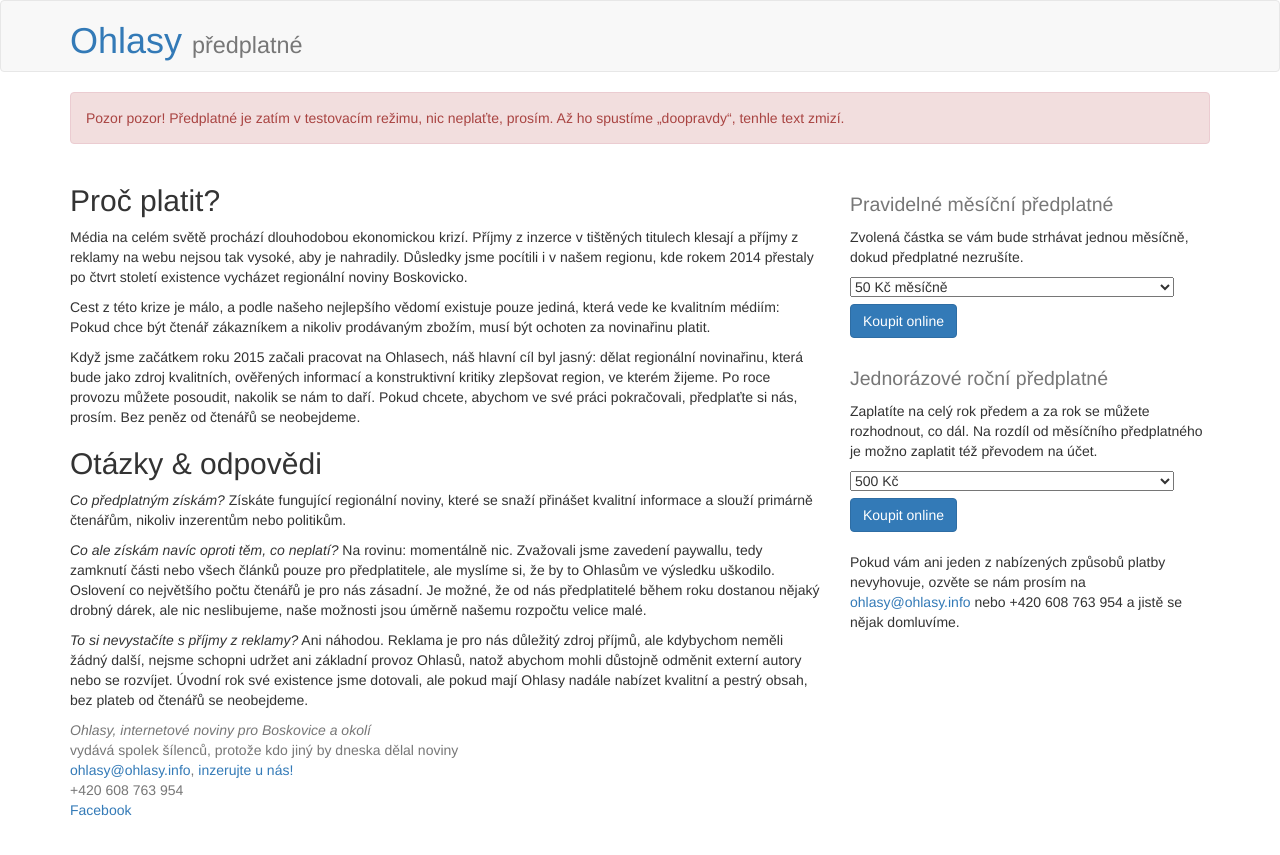
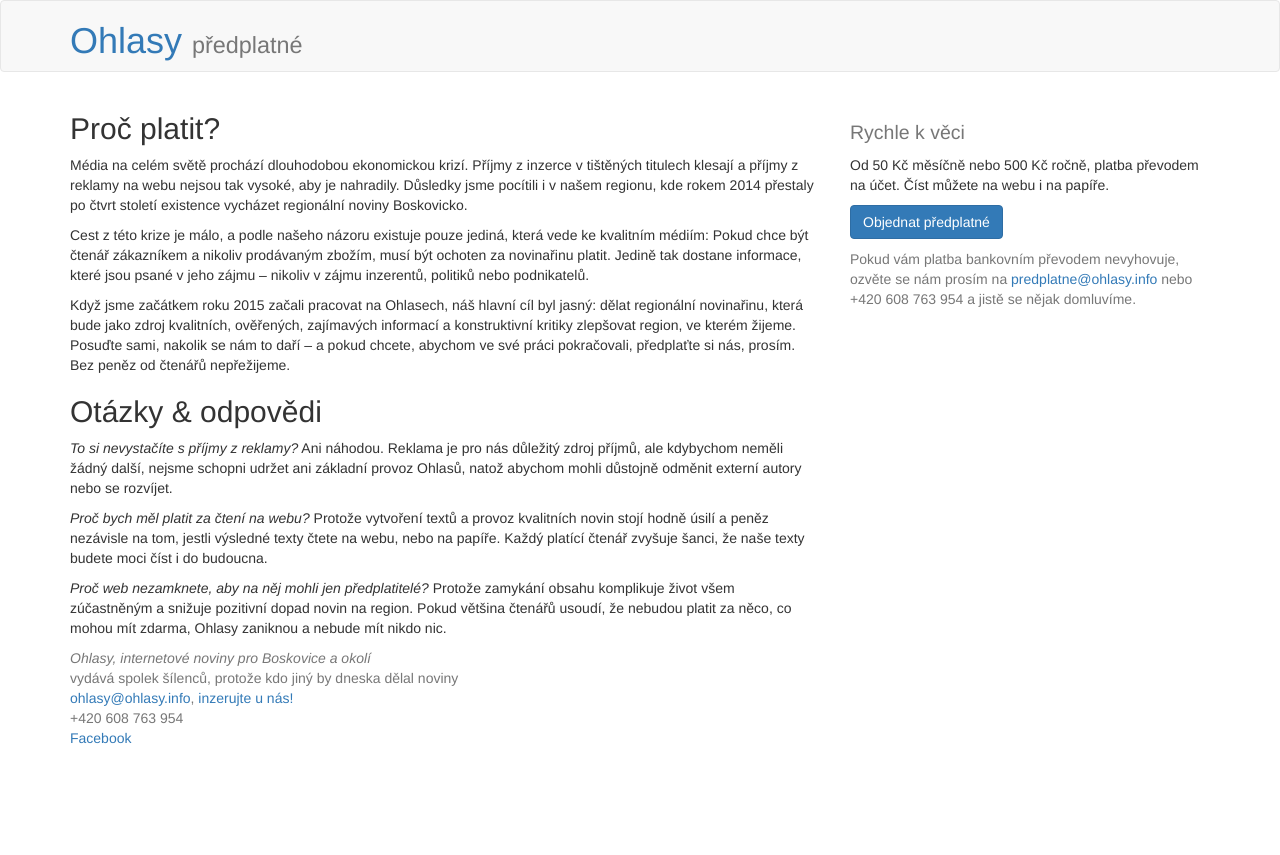
Before and after one commit to Ohlasy/predplatne, a Jekyll site: the page built from index.html, in a window 1280 px wide. Shown: the top 855 px of the page. Built offline with Jekyll 4.4.1, drawn with Linux system fonts in a browser that asks for light colours; a style sheet for code colours, icons or effects is not loaded.

Commit message:
Nová verze připravená na tištěné vydání

```diff
--- a/index.html
+++ b/index.html
@@ -2,10 +2,6 @@
 layout: main
 ---
 
-<div class="alert alert-danger" role="alert">
-    Pozor pozor! Předplatné je zatím v testovacím režimu, nic neplaťte, prosím.
-    Až ho spustíme „doopravdy“, tenhle text zmizí.
-</div>
 <div class="row">
     <div class="col-md-8 col-sm-12">
         <h2>Proč platit?</h2>
@@ -14,71 +10,43 @@ layout: main
         tak vysoké, aby je nahradily. Důsledky jsme pocítili i v našem regionu,
         kde rokem 2014 přestaly po čtvrt století existence vycházet regionální
         noviny Boskovicko.</p>
-        <p>Cest z této krize je málo, a podle našeho nejlepšího vědomí existuje
-        pouze jediná, která vede ke kvalitním médiím: Pokud chce být čtenář
-        zákazníkem a nikoliv prodávaným zbožím, musí být ochoten za novinařinu
-        platit.</p>
+        <p>Cest z této krize je málo, a podle našeho názoru existuje pouze jediná,
+        která vede ke kvalitním médiím: Pokud chce být čtenář zákazníkem a nikoliv
+        prodávaným zbožím, musí být ochoten za novinařinu platit. Jedině tak
+        dostane informace, které jsou psané v jeho zájmu – nikoliv v zájmu
+        inzerentů, politiků nebo podnikatelů.</p>
         <p>Když jsme začátkem roku 2015 začali pracovat na Ohlasech, náš hlavní
         cíl byl jasný: dělat regionální novinařinu, která bude jako zdroj
-        kvalitních, ověřených informací a konstruktivní kritiky zlepšovat
-        region, ve kterém žijeme. Po roce provozu můžete posoudit, nakolik se
-        nám to daří. Pokud chcete, abychom ve své práci pokračovali, předplaťte
-        si nás, prosím. Bez peněz od čtenářů se neobejdeme.</p>
+        kvalitních, ověřených, zajímavých informací a konstruktivní kritiky zlepšovat
+        region, ve kterém žijeme. Posuďte sami, nakolik se nám to daří – a pokud chcete,
+        abychom ve své práci pokračovali, předplaťte si nás, prosím. Bez peněz od
+        čtenářů nepřežijeme.</p>
 
         <h2>Otázky &amp; odpovědi</h2>
-        <p><em>Co předplatným získám?</em> Získáte fungující regionální noviny,
-        které se snaží přinášet kvalitní informace a slouží primárně čtenářům,
-        nikoliv inzerentům nebo politikům.</p>
-
-        <p><em>Co ale získám navíc oproti těm, co neplatí?</em> Na rovinu:
-        momentálně nic. Zvažovali jsme zavedení paywallu, tedy zamknutí části
-        nebo všech článků pouze pro předplatitele, ale myslíme si, že by to
-        Ohlasům ve výsledku uškodilo. Oslovení co největšího počtu čtenářů je
-        pro nás zásadní. Je možné, že od nás předplatitelé během roku dostanou
-        nějaký drobný dárek, ale nic neslibujeme, naše možnosti jsou úměrně
-        našemu rozpočtu velice malé.</p>
-
         <p><em>To si nevystačíte s příjmy z reklamy?</em> Ani náhodou. Reklama
         je pro nás důležitý zdroj příjmů, ale kdybychom neměli žádný další,
         nejsme schopni udržet ani základní provoz Ohlasů, natož abychom mohli
-        důstojně odměnit externí autory nebo se rozvíjet. Úvodní rok své
-        existence jsme dotovali, ale pokud mají Ohlasy nadále nabízet
-        kvalitní a pestrý obsah, bez plateb od čtenářů se neobejdeme.</p>
+        důstojně odměnit externí autory nebo se rozvíjet.</p>
+        <p><em>Proč bych měl platit za čtení na webu?</em> Protože vytvoření
+        textů a provoz kvalitních novin stojí hodně úsilí a peněz nezávisle na
+        tom, jestli výsledné texty čtete na webu, nebo na papíře. Každý platící
+        čtenář zvyšuje šanci, že naše texty budete moci číst i do budoucna.</p>
+        <p><em>Proč web nezamknete, aby na něj mohli jen předplatitelé?</em>
+        Protože zamykání obsahu komplikuje život všem zúčastněným a snižuje
+        pozitivní dopad novin na region. Pokud většina čtenářů usoudí, že
+        nebudou platit za něco, co mohou mít zdarma, Ohlasy zaniknou a nebude
+        mít nikdo nic.</p>
     </div>
     <div class="col-md-4 col-sm-12">
-        <h2><small>Pravidelné měsíční předplatné</small></h2>
-        <p>Zvolená částka se vám bude strhávat jednou měsíčně, dokud předplatné nezrušíte.</p>
+        <h2><small>Rychle k věci</small></h2>
 
-        <form action="https://sites.fastspring.com/ohlasy/instant/subscription">
-            <fieldset>
-                <select name="tags">
-                    <option value="price=50">50 Kč měsíčně</option>
-                    <option value="price=100">100 Kč měsíčně</option>
-                    <option value="price=200">200 Kč měsíčně</option>
-                </select>
-            </fieldset>
-            <input type="submit" class="btn btn-primary" value="Koupit online">
-        </form>
+        <p>Od 50 Kč měsíčně nebo 500 Kč ročně, platba
+        převodem na účet. Číst můžete na webu i na papíře.</p>
 
-        <h2><small>Jednorázové roční předplatné</small></h2>
-        <p>Zaplatíte na celý rok předem a za rok se můžete rozhodnout, co dál.
-        Na rozdíl od měsíčního předplatného je možno zaplatit též převodem na účet.</p>
+        <p><a href="http://bit.ly/predplatne-ohlasu" class="btn btn-primary">Objednat předplatné</a></p>
 
-        <form action="https://sites.fastspring.com/ohlasy/instant/year">
-            <fieldset>
-                <select name="tags">
-                    <option value="price=500">500 Kč</option>
-                    <option value="price=1000">1000 Kč</option>
-                    <option value="price=2000">2000 Kč</option>
-                </select>
-            </fieldset>
-            <input type="submit" class="btn btn-primary" value="Koupit online">
-        </form>
-
-        <br>
-
-        <p>Pokud vám ani jeden z nabízených způsobů platby nevyhovuje,
-        ozvěte se nám prosím na <a href="mailto:ohlasy@ohlasy.info?subject=Předplatné">
-        ohlasy@ohlasy.info</a> nebo +420 608 763 954 a jistě se nějak domluvíme.</p>
+        <p class="text-muted">Pokud vám platba bankovním převodem nevyhovuje,
+        ozvěte se nám prosím na <a href="mailto:predplatne@ohlasy.info">
+        predplatne@ohlasy.info</a> nebo +420 608 763 954 a jistě se nějak domluvíme.</p>
     </div>
 </div>
--- a/style.css
+++ b/style.css
@@ -1,15 +1,3 @@
 .btn {
     font-size: 100%;
 }
-
-fieldset {
-    margin-bottom: 1ex;
-}
-
-label {
-    display: block;
-}
-
-select, option, input[type="text"] {
-    width: 90%;
-}
```
